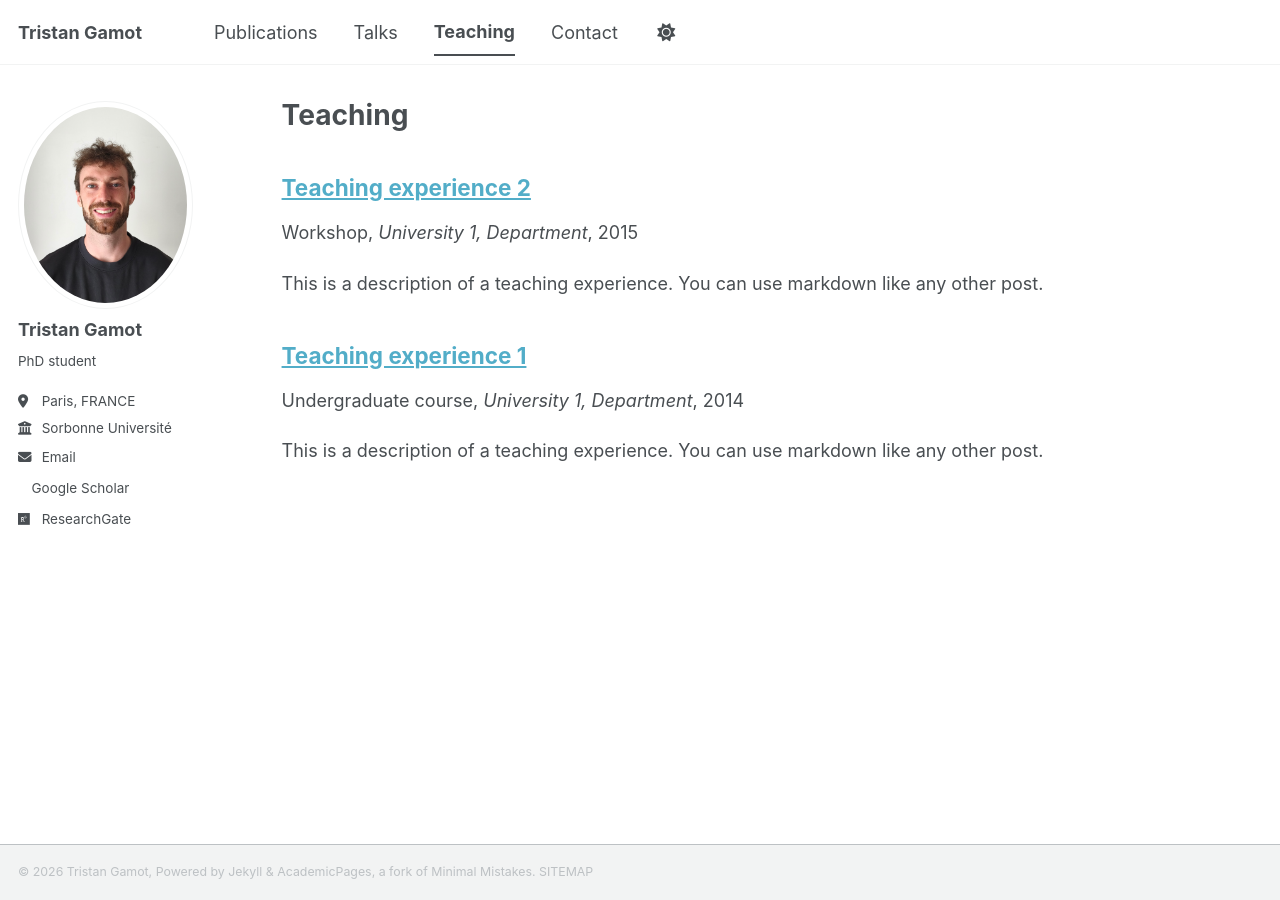
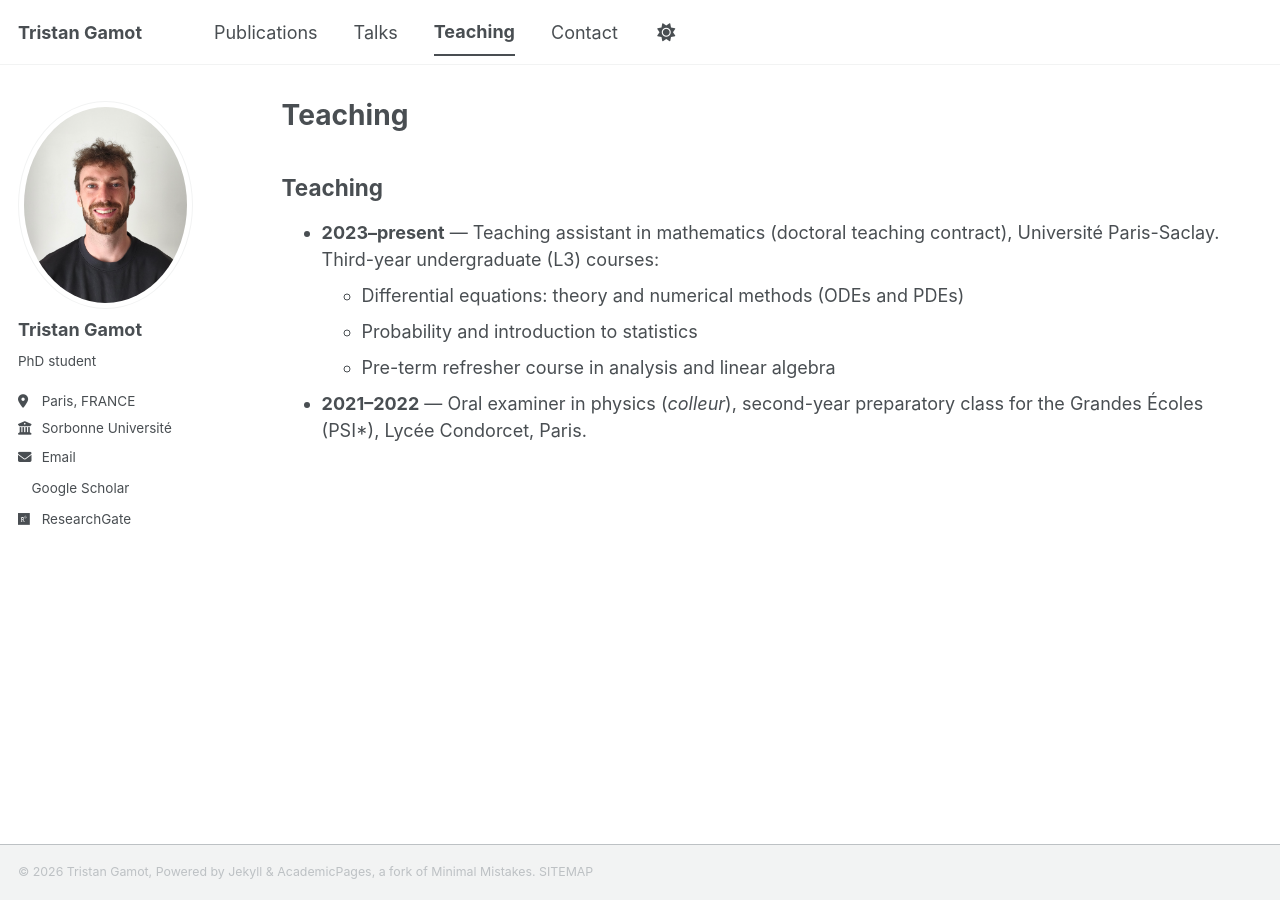
Before and after one commit to tgamot/tgamot.github.io, a Jekyll site: the page built from _pages/teaching.html, in a window 1280 px wide. Built offline with Jekyll 4.4.1, drawn with Linux system fonts in a browser that asks for light colours; a style sheet for code colours, icons or effects is not loaded.

Commit message:
Update teaching.html

```diff
--- a/_pages/teaching.html
+++ b/_pages/teaching.html
@@ -5,8 +5,19 @@ permalink: /teaching/
 author_profile: true
 ---
 
-{% include base_path %}
-
-{% for post in site.teaching reversed %}
-  {% include archive-single.html %}
-{% endfor %}
+<section id="teaching">
+  <h2>Teaching</h2>
+  <ul class="teaching-list">
+    <li>
+      <strong>2023–present</strong> — Teaching assistant in mathematics (doctoral teaching contract), Université Paris-Saclay. Third-year undergraduate (L3) courses:
+      <ul>
+        <li>Differential equations: theory and numerical methods (ODEs and PDEs)</li>
+        <li>Probability and introduction to statistics</li>
+        <li>Pre-term refresher course in analysis and linear algebra</li>
+      </ul>
+    </li>
+    <li>
+      <strong>2021–2022</strong> — Oral examiner in physics (<em>colleur</em>), second-year preparatory class for the Grandes Écoles (PSI*), Lycée Condorcet, Paris.
+    </li>
+  </ul>
+</section>
```
